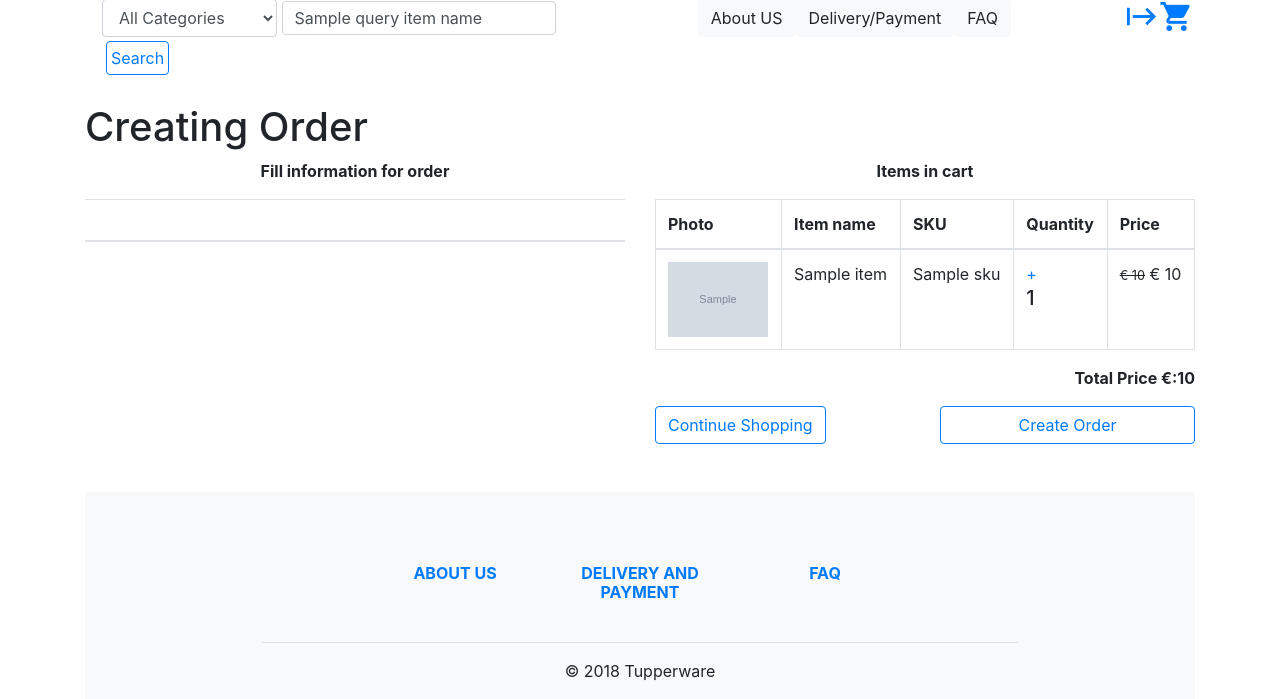
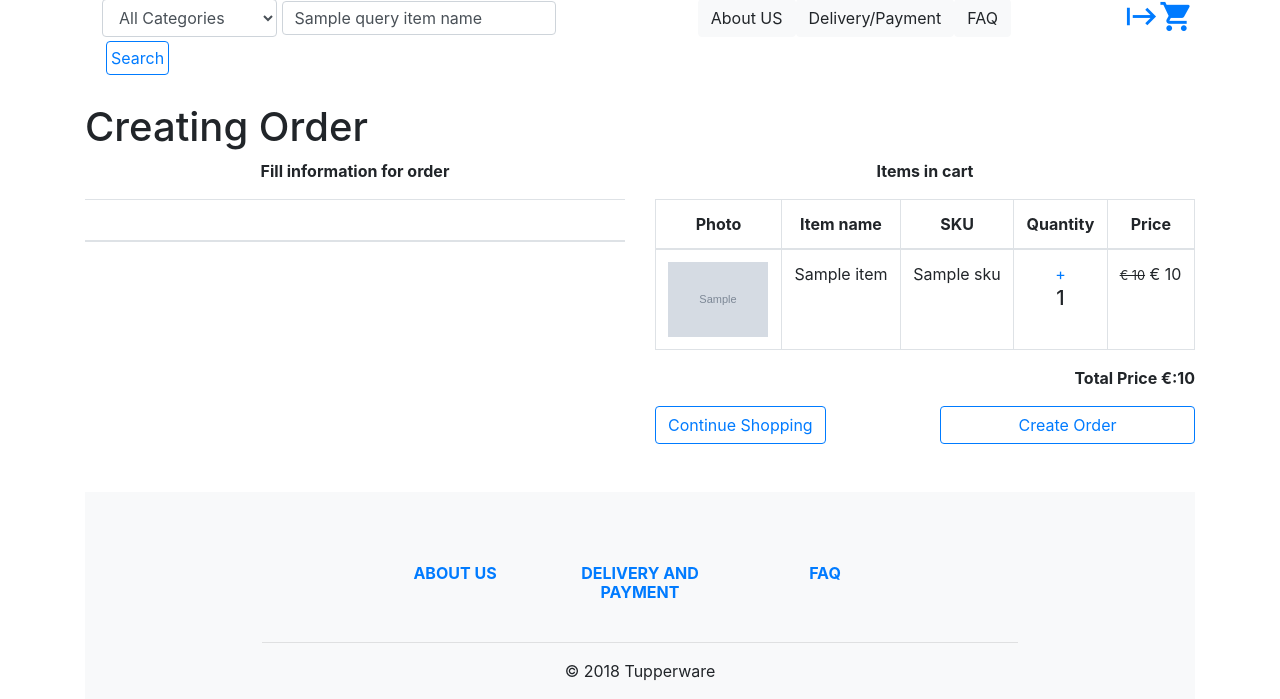
Before and after one commit to Grigorevskiy/tupperware, a Django app: template cart/templates/cart/cart.html in a window 1280 px wide. Shown: the part 325-1024 px from the top of the page. Run offline with Django 3.2, Linux system fonts and the light colour scheme; the template is opened without the code that fills it: most values are stand-ins (such as "Sample title", 1, 10 or a date in 2020); grey boxes marked "Sample" are stand-in pictures; lists and menus that the app fills with data are empty; some libraries are stand-ins or nearby versions; grey boxes are pictures that could not be loaded.

```diff
--- a/cart/templates/cart/cart.html
+++ b/cart/templates/cart/cart.html
@@ -34,11 +34,11 @@
     <!--Table head-->
     <thead>
         <tr>
-            <th>Photo</th>
-            <th>Item name</th>
-            <th>SKU</th>
-            <th>Quantity</th>
-            <th>Price</th>
+            <th class="text-center">Photo</th>
+            <th class="text-center">Item name</th>
+            <th class="text-center">SKU</th>
+            <th class="text-center">Quantity</th>
+            <th class="text-center">Price</th>
         </tr>
     </thead>
     <!--Table head-->
@@ -48,10 +48,10 @@
         <tr>
            {% for item in cart.item.all %}
 
-            <td scope="row"><img src="{{ item.photos.first.image.url }}" width="100px" alt="..." class="img-responsive" /></td>
-            <td>{{ item.title }}</td>
-            <td>{{ item.sku }}</td>
-            <td>
+            <td scope="row" class="text-center"><img src="{{ item.photos.first.image.url }}" width="100px" alt="..." class="img-responsive" /></td>
+            <td class="text-center">{{ item.title }}</td>
+            <td class="text-center">{{ item.sku }}</td>
+            <td class="text-center">
                 <a href="{% url 'additional_item' item.id %}">+</a>
              <h5>{{ count }}</h5>
 
--- a/order/models.py
+++ b/order/models.py
@@ -22,7 +22,6 @@ class Order(models.Model):
     contact_phone = models.CharField(max_length=255, verbose_name=('Contact phone'), blank=True)
     status = models.IntegerField(choices=ORDER_STATUS_CHOICES, default=ORDER_STATUS_CHOICES[0][0])
     total = models.IntegerField(verbose_name=('Total price'), null=True)
-    count = models.IntegerField(default=1)
     created_at = models.DateTimeField(auto_now_add=True)
     updated_at = models.DateTimeField(auto_now=True)
 
```
Also changed, not shown: cart/forms.py (added, +12 -0 lines).
